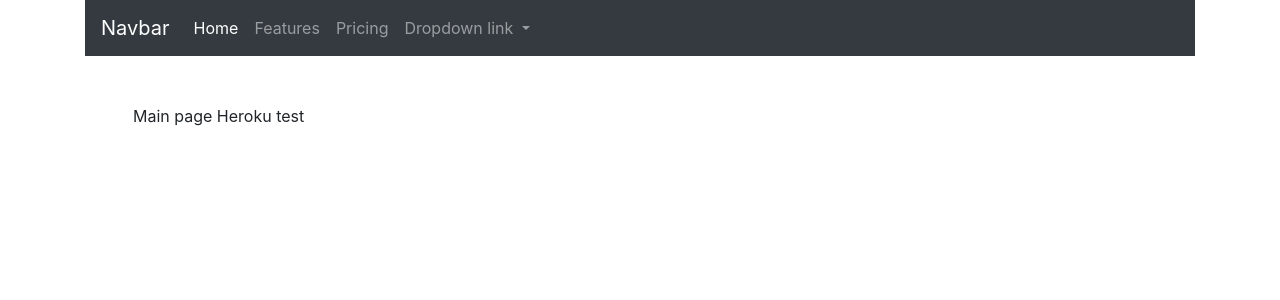
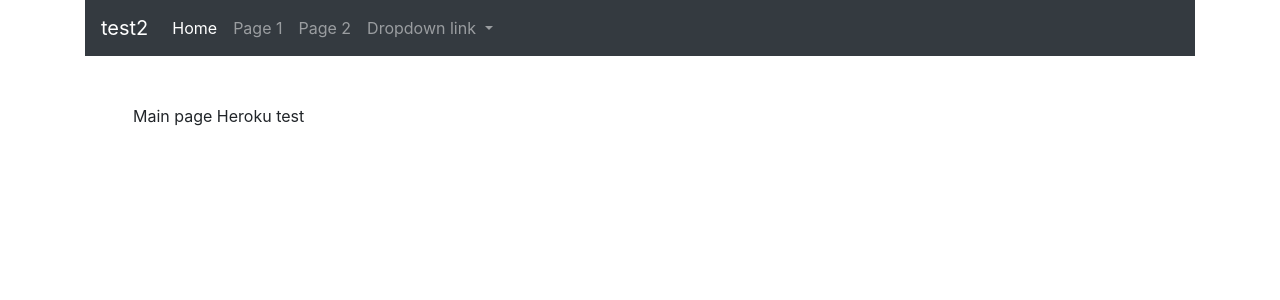
Before and after one commit to azhlbn/test2, a Django app: page / in a window 1280 px wide. Shown: the top 300 px of the page. Run offline with Django 3.2, Linux system fonts and the light colour scheme; some libraries are stand-ins or nearby versions.

Commit message:
some changes

```diff
--- a/templates/base.html
+++ b/templates/base.html
@@ -11,7 +11,7 @@
   <body>
   <div class="container">
       <nav class="navbar navbar-expand-lg navbar-dark bg-dark">
-          <a class="navbar-brand" href="#">Navbar</a>
+          <a class="navbar-brand" href="#">test2</a>
           <button class="navbar-toggler" type="button" data-toggle="collapse" data-target="#navbarNavDropdown"
                   aria-controls="navbarNavDropdown" aria-expanded="false" aria-label="Toggle navigation">
               <span class="navbar-toggler-icon"></span>
@@ -19,13 +19,13 @@
           <div class="collapse navbar-collapse" id="navbarNavDropdown">
               <ul class="navbar-nav">
                   <li class="nav-item active">
-                      <a class="nav-link" href="#">Home <span class="sr-only">(current)</span></a>
+                      <a class="nav-link" href="#">Home<span class="sr-only">(current)</span></a>
                   </li>
                   <li class="nav-item">
-                      <a class="nav-link" href="#">Features</a>
+                      <a class="nav-link" href="#">Page 1</a>
                   </li>
                   <li class="nav-item">
-                      <a class="nav-link" href="#">Pricing</a>
+                      <a class="nav-link" href="#">Page 2</a>
                   </li>
                   <li class="nav-item dropdown">
                       <a class="nav-link dropdown-toggle" href="#" id="navbarDropdownMenuLink" role="button"
@@ -33,9 +33,9 @@
                           Dropdown link
                       </a>
                       <div class="dropdown-menu" aria-labelledby="navbarDropdownMenuLink">
-                          <a class="dropdown-item" href="#">Action</a>
-                          <a class="dropdown-item" href="#">Another action</a>
-                          <a class="dropdown-item" href="#">Something else here</a>
+                          <a class="dropdown-item" href="#">dropdown1</a>
+                          <a class="dropdown-item" href="#">dropdown2</a>
+                          <a class="dropdown-item" href="#">dropdown3</a>
                       </div>
                   </li>
               </ul>
```
